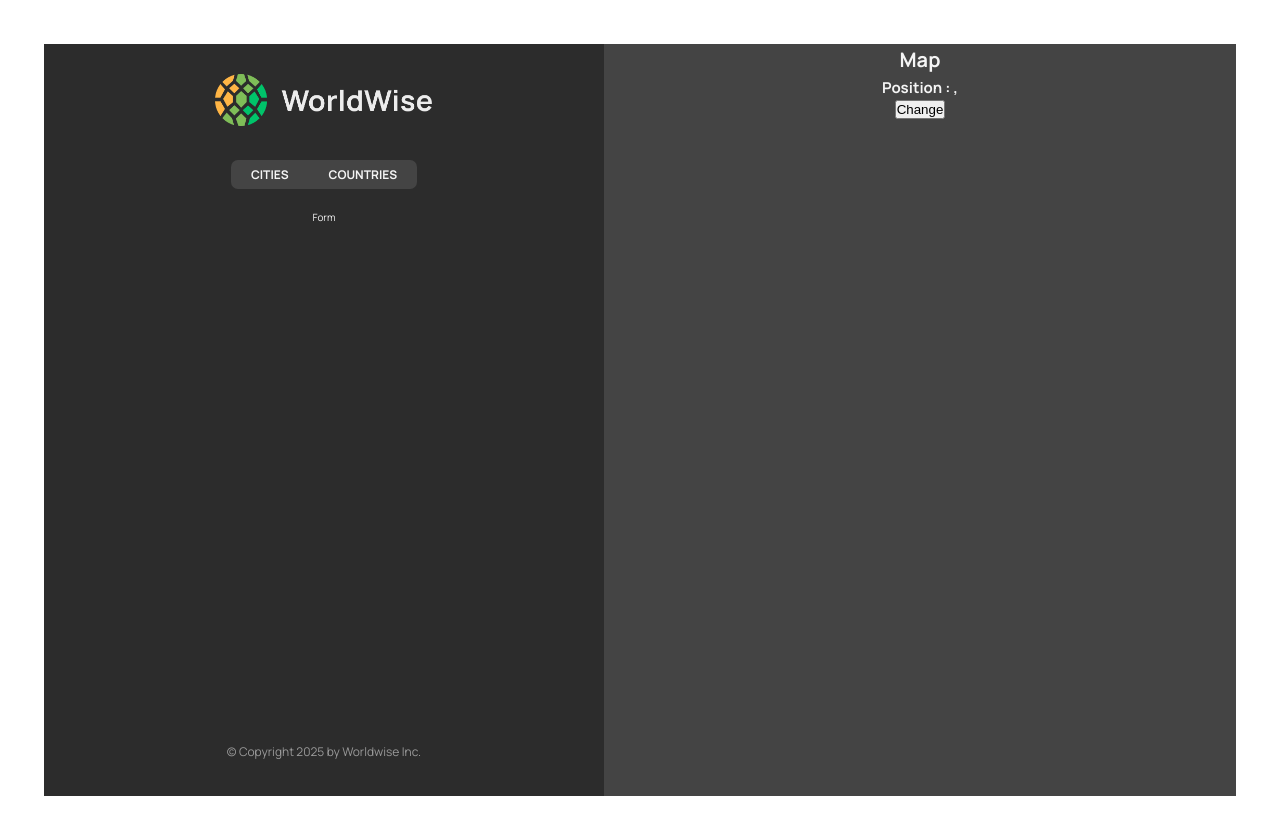
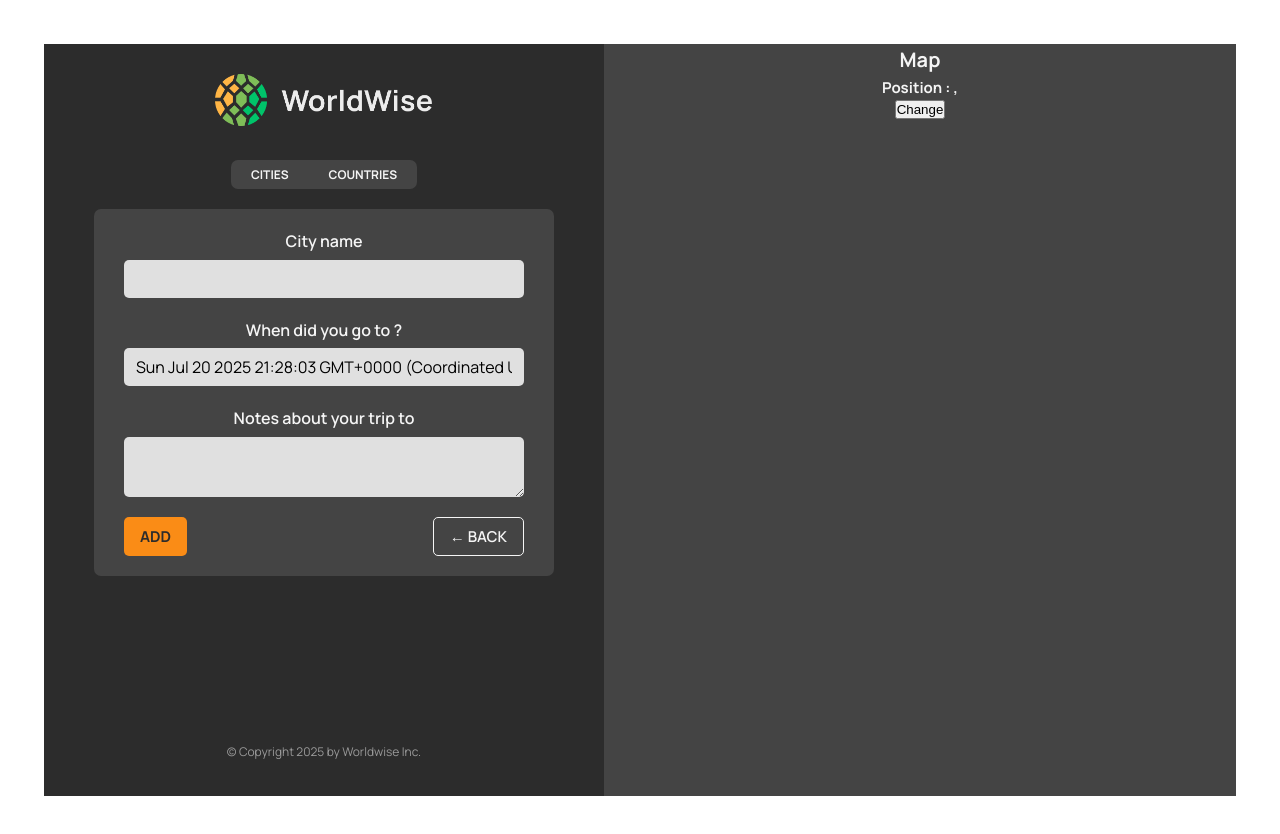
Before and after one commit to JasserBA/react-redux-nextjs-learning, a React (Vite) app in the folder section-17/worldwise/: page /app/form in a window 1280 px wide. Shown: the top 834 px of the page. Built offline with nearby package versions, Linux system fonts and the light colour scheme; data requests are answered from the project's data file.

Commit message:
Added Form component and updated routing for form page

```diff
--- a/section-17/worldwise/src/App.jsx
+++ b/section-17/worldwise/src/App.jsx
@@ -9,6 +9,7 @@
 import { AppLayout } from "./pages/AppLayout";
 import { CityList } from "./components/CityList";
 import { CountryList } from "./components/CountryList";
+import Form from "./components/Form";
 import { useEffect, useState } from "react";
 
 const URL = "http://localhost:8000";
@@ -45,7 +46,7 @@
             path="countries"
             element={<CountryList cities={cities} isLoading={isLoading} />}
           />
-          <Route path="form" element={<p>Form</p>} />
+          <Route path="form" element={<Form />} />
         </Route>
         <Route path="product" element={<Product />} />
         <Route path="pricing" element={<Pricing />} />
--- /dev/null
+++ b/section-17/worldwise/src/components/Button.jsx
@@ -0,0 +1,9 @@
+import React from "react";
+import styles from "./Button.module.css";
+export const Button = ({ children, onClick, type }) => {
+  return (
+    <button onClick={onClick} className={`${styles.btn} ${styles[type]} `}>
+      {children}
+    </button>
+  );
+};
--- a/section-17/worldwise/src/components/Form.jsx
+++ b/section-17/worldwise/src/components/Form.jsx
@@ -3,6 +3,8 @@
 import { useState } from "react";
 
 import styles from "./Form.module.css";
+import { Button } from "./Button";
+import { useNavigate } from "react-router-dom";
 
 export function convertToEmoji(countryCode) {
   const codePoints = countryCode
@@ -13,8 +15,10 @@
 }
 
 function Form() {
+  const navigate = useNavigate();
+
   const [cityName, setCityName] = useState("");
-  const [country, setCountry] = useState("");
+  // const [country, setCountry] = useState("");
   const [date, setDate] = useState(new Date());
   const [notes, setNotes] = useState("");
 
@@ -49,8 +53,16 @@
       </div>
 
       <div className={styles.buttons}>
-        <button>Add</button>
-        <button>&larr; Back</button>
+        <Button type="primary">Add</Button>
+        <Button
+          type="back"
+          onClick={(e) => {
+            e.preventDefault();
+            navigate(-1);
+          }}
+        >
+          &larr; Back
+        </Button>
       </div>
     </form>
   );
--- a/section-17/worldwise/src/components/Map.jsx
+++ b/section-17/worldwise/src/components/Map.jsx
@@ -1,14 +1,20 @@
 import React from "react";
 import styles from "./Map.module.css";
-import { useSearchParams } from "react-router-dom";
+import { useNavigate, useSearchParams } from "react-router-dom";
 
 export const Map = () => {
+  const navigate = useNavigate();
   const [searchParams, setSearchParams] = useSearchParams();
   const lat = searchParams.get("lat");
   const lng = searchParams.get("lng");
   setSearchParams;
   return (
-    <div className={styles.mapContainer}>
+    <div
+      className={styles.mapContainer}
+      onClick={() => {
+        navigate("form");
+      }}
+    >
       <h1>Map</h1>
       <h2>
         Position : {lat}, {lng}
```
